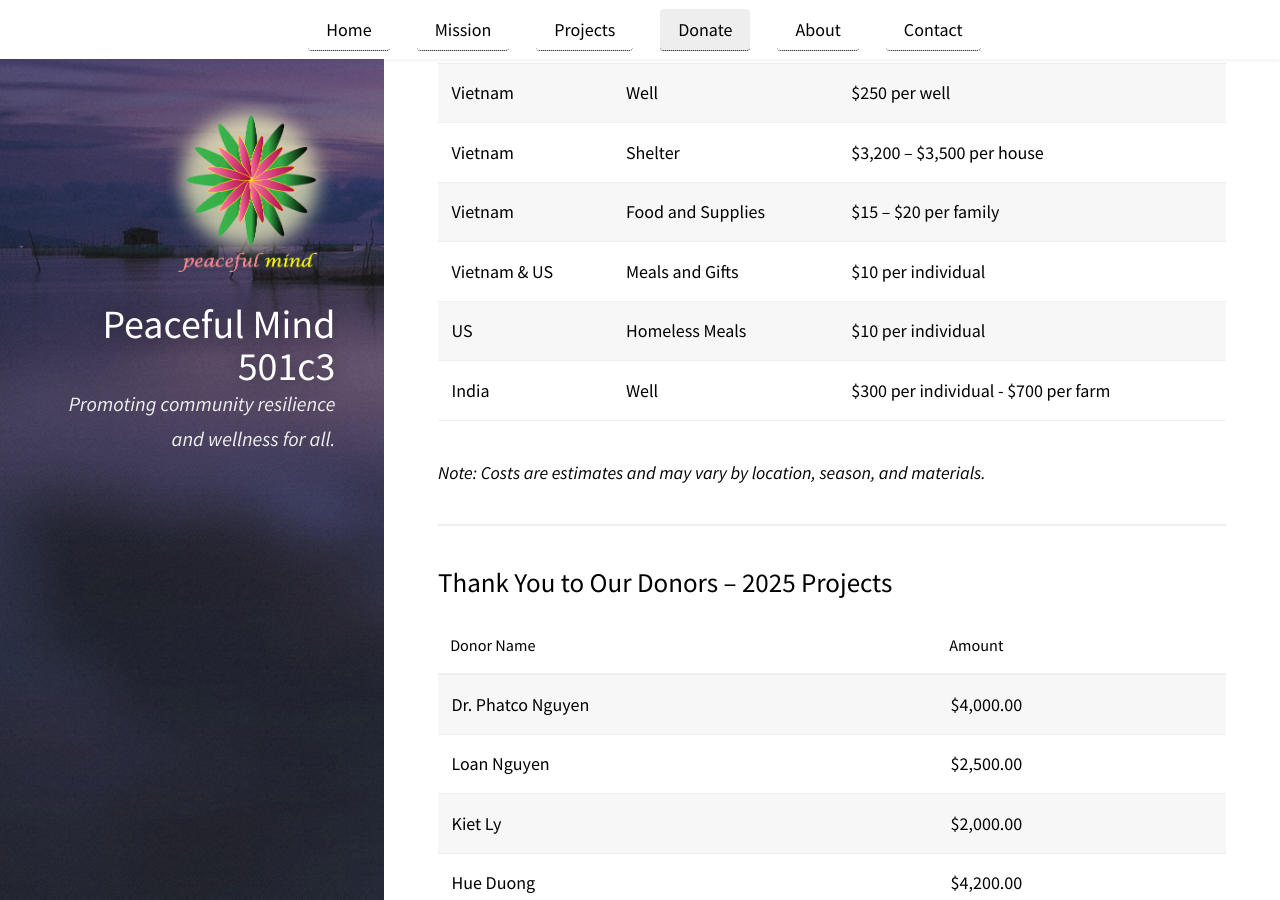
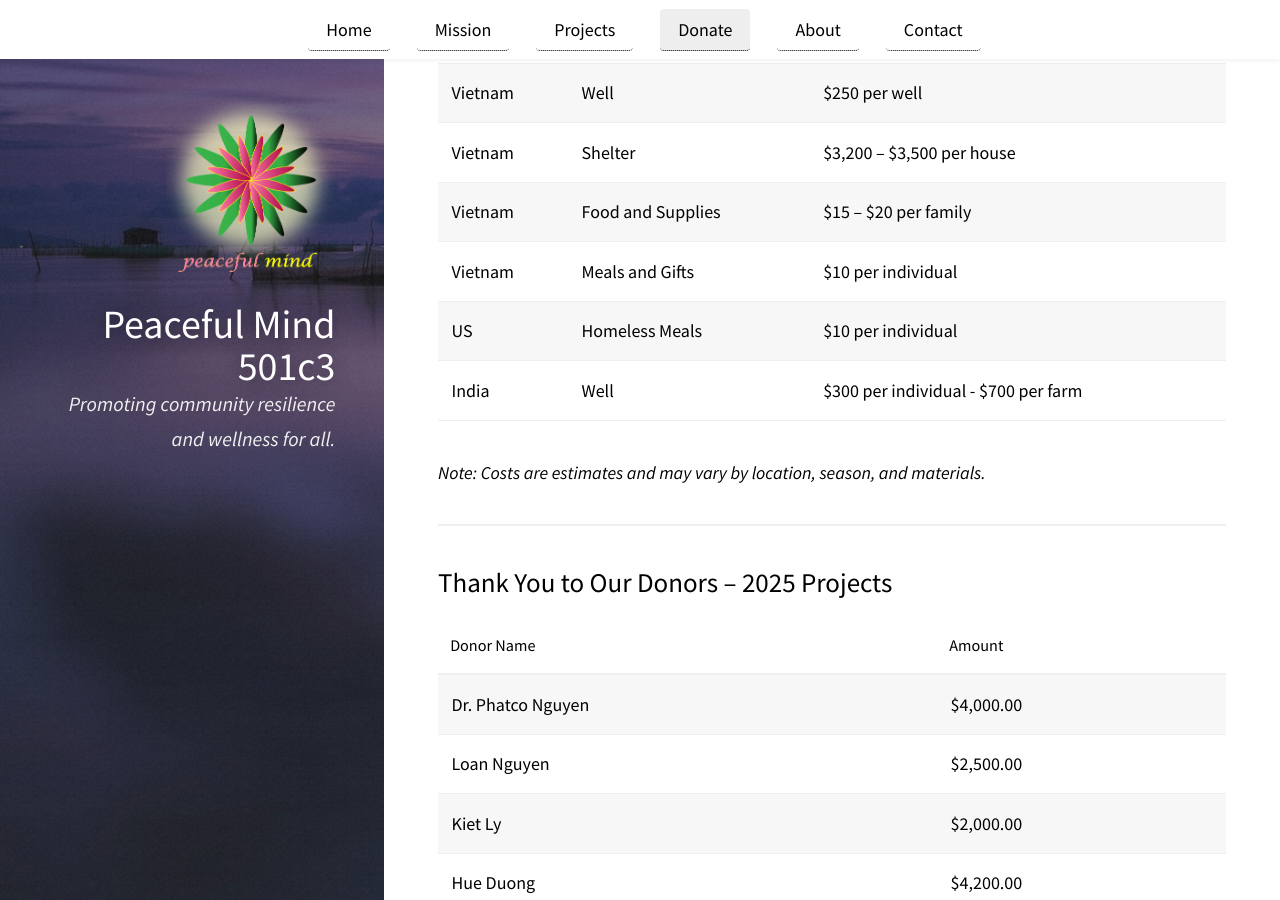
Before and after one commit to peacefulcenter/peacefulcenter.github.io, a Jekyll site: the page built from pages/donate.md, in a window 1280 px wide and 900 px high, scrolled down 1103 px. Built offline with Jekyll 4.4.1, drawn with Linux system fonts in a browser that asks for light colours; our own code applies the rules of GitHub Pages for plain Markdown files.

```diff
--- a/pages/donate.md
+++ b/pages/donate.md
@@ -60,7 +60,7 @@
         <td>$15 – $20 per family</td>
       </tr>
       <tr>
-        <td>Vietnam & US</td>
+        <td>Vietnam</td>
         <td>Meals and Gifts</td>
         <td>$10 per individual</td>
       </tr>
```
